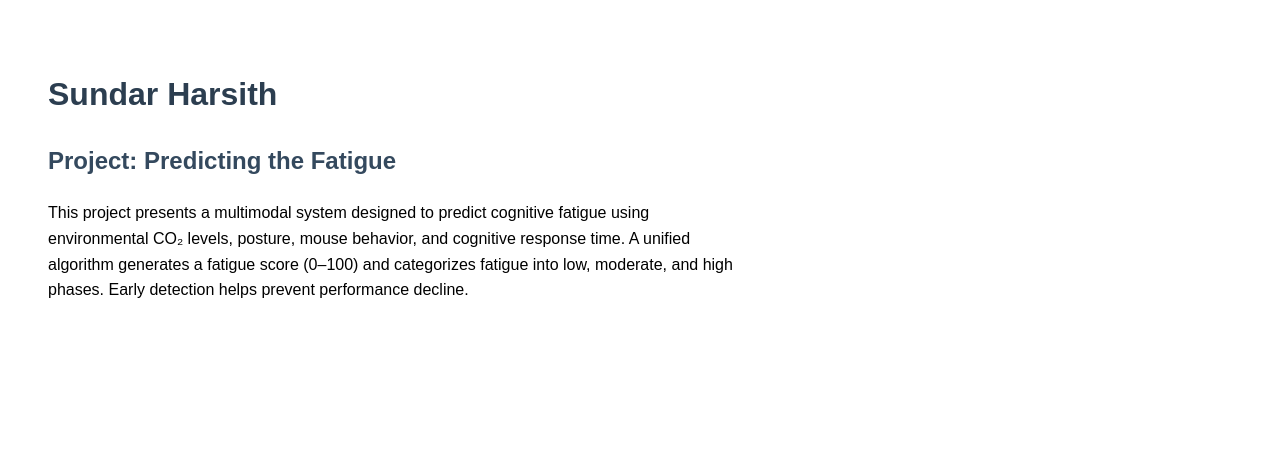
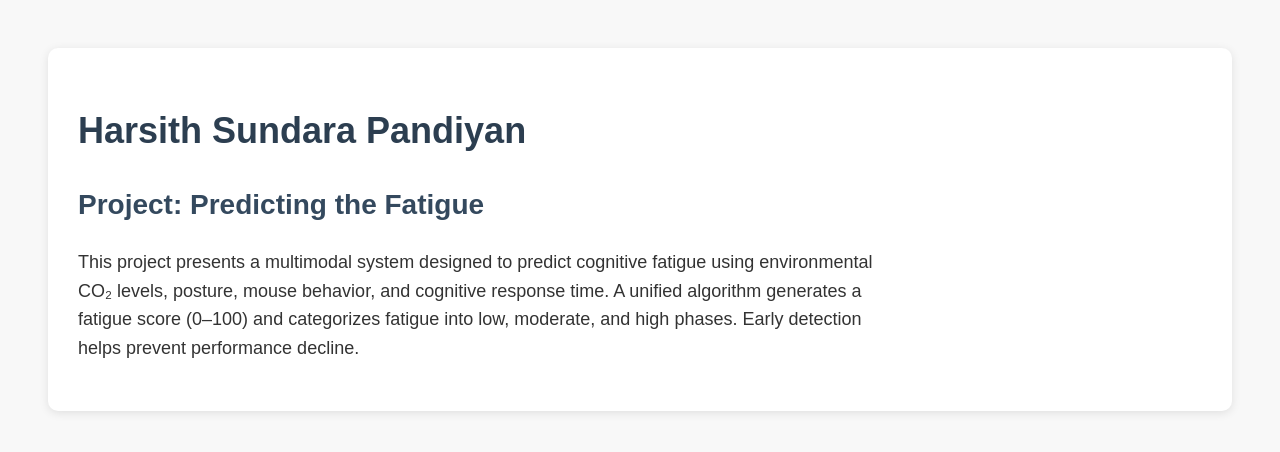
Before and after one commit to harsithsundarapandiyan/harsithsundarapandiyan.github.io, a plain HTML site: page index.html in a window 1280 px wide. Drawn offline with Linux system fonts and the light colour scheme.

Commit message:
Change title and enhance HTML styling
Updated the title and improved styling for better readability.

```diff
--- a/index.html
+++ b/index.html
@@ -1,17 +1,41 @@
 <!DOCTYPE html>
 <html>
 <head>
-    <title>Sundar Harsith</title>
+    <title>Harsith Sundara Pandiyan</title>
     <meta charset="UTF-8">
     <style>
-        body { font-family: Arial, sans-serif; padding: 40px; line-height: 1.6; }
-        h1 { color: #2c3e50; }
-        h2 { color: #34495e; }
-        p { max-width: 700px; }
+        body {
+            font-family: Arial, sans-serif;
+            padding: 40px;
+            line-height: 1.6;
+            background-color: #f8f8f8;
+            color: #333;
+        }
+        h1 {
+            color: #2c3e50;
+            font-size: 36px;
+            margin-bottom: 10px;
+        }
+        h2 {
+            color: #34495e;
+            font-size: 28px;
+            margin-bottom: 20px;
+        }
+        p {
+            max-width: 800px;
+            font-size: 18px;
+        }
+        .container {
+            background-color: #fff;
+            padding: 30px;
+            border-radius: 10px;
+            box-shadow: 0px 2px 10px rgba(0,0,0,0.1);
+        }
     </style>
 </head>
 <body>
-    <h1>Sundar Harsith</h1>
+    <div class="container">
+        <h1>Harsith Sundara Pandiyan</h1>
         <h2>Project: Predicting the Fatigue</h2>
         <p>
             This project presents a multimodal system designed to predict cognitive fatigue
@@ -19,5 +43,6 @@
             A unified algorithm generates a fatigue score (0–100) and categorizes fatigue into low,
             moderate, and high phases. Early detection helps prevent performance decline.
         </p>
+    </div>
 </body>
 </html>
```
Lines whose indentation alone changed are shown as unchanged.
